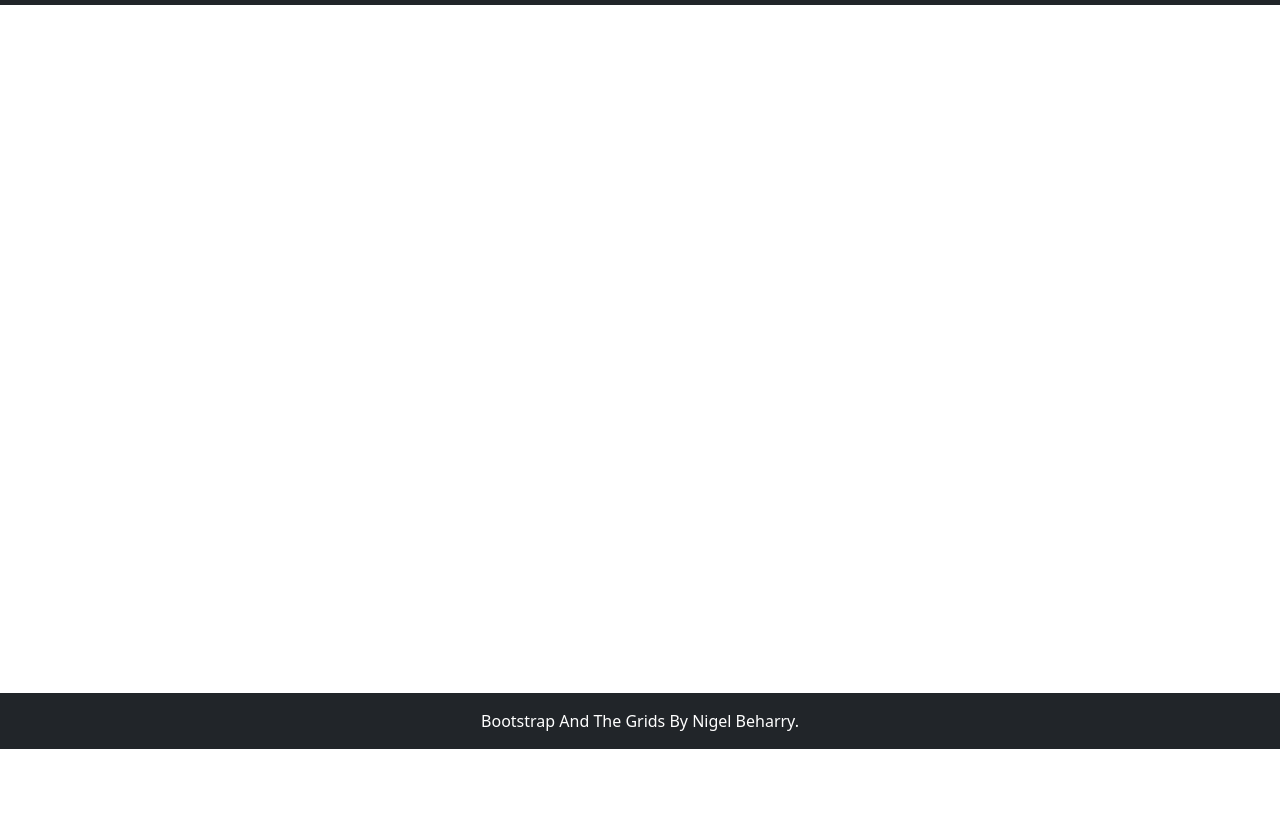
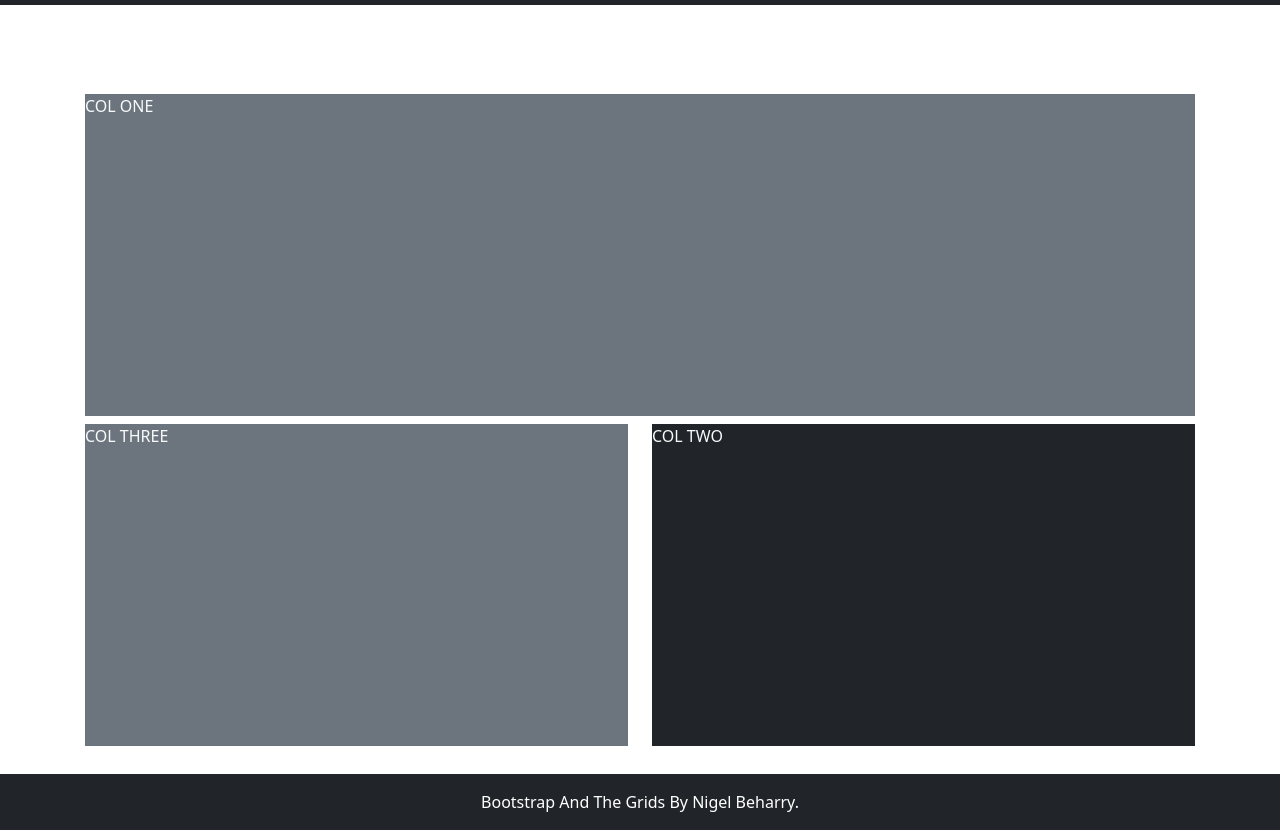
Before and after one commit to NigelBeharry/BootStrapAndTheGrids, a plain HTML site: page Grid6.html in a window 1280 px wide. Shown: the part 51-881 px from the top of the page. Before the commit the page ends 800 px from the top, so only its background shows below. Drawn offline with nearby package versions, Linux system fonts and the light colour scheme; a web font is replaced by a local one.

Commit message:
Completed Grid 6, fix 4 and 5 typos.

```diff
--- a/Grid6.html
+++ b/Grid6.html
@@ -63,8 +63,22 @@
   </nav>
 
   <main class="flex-shrink-0">
-    <div class="container">
-
+    <div class="container h-100 minHeight">
+      <div class="row h-100 gy-2 row-cols-1 row-cols-md-2">
+        <div class="col col-md-12">
+          <div class="bg-secondary text-light h-100">COL ONE</div>
+        </div>
+        <div class="col col-md-6 order-last">
+          <div class="bg-dark text-light h-100">
+            COL TWO
+          </div>
+        </div>
+        <div class=" col col-md-6">
+          <div class="bg-secondary text-light h-100">
+            COL THREE
+          </div>
+        </div>
+      </div>
     </div>
   </main>
   <footer class="footer mt-auto py-3 bg-dark sticky-footer">
```
Also changed, not shown: Grid4.html (+1 -1 lines), Grid5.html (+3 -3 lines).
